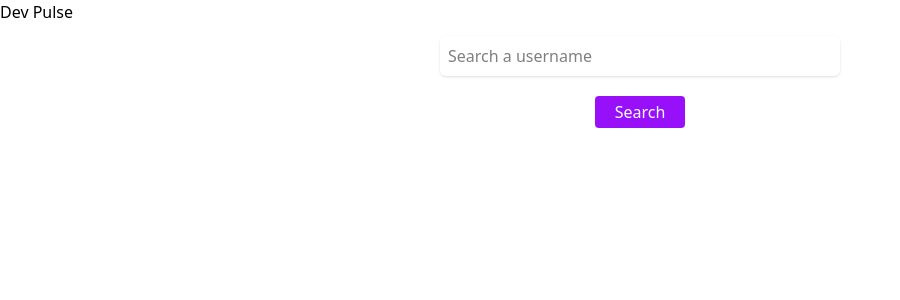
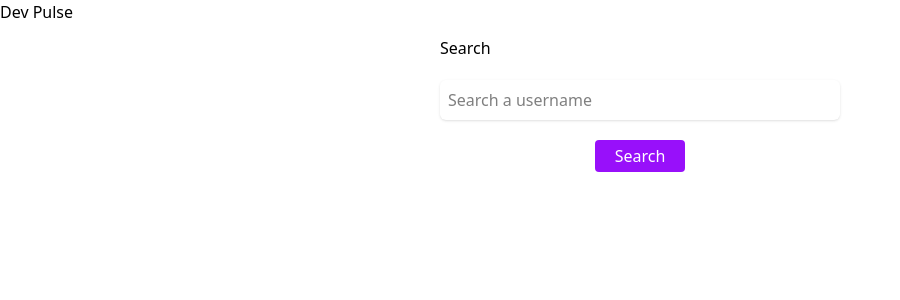
Before and after one commit to SandhyaR1007/dev-pulse, a React (Vite) app: page / in a window 1280 px wide. Shown: the top 300 px of the page, without its empty margins (0-900 px from the left). Built offline with nearby package versions, Linux system fonts and the light colour scheme.

Commit message:
update: add label

```diff
--- a/src/components/SearchInput.tsx
+++ b/src/components/SearchInput.tsx
@@ -9,7 +9,7 @@ const SearchInput: React.FC = () => {
   return (
     <div className="flex flex-col items-center">
       <div className="flex gap-5 p-3 flex-col">
-        <label htmlFor="search">
+        <label htmlFor="search">Search</label>
         <input
           id="search"
           className="p-2 w-100 shadow-sm rounded-md outline-0"
@@ -18,7 +18,6 @@ const SearchInput: React.FC = () => {
           value={username}
           onChange={(e) => setUsername(e.target.value)}
         />
-        </label>
 
         <button
           className="bg-purple-600 text-white text-md px-5 py-1 rounded-sm w-fit self-center"
```
Lines whose indentation alone changed are shown as unchanged.
